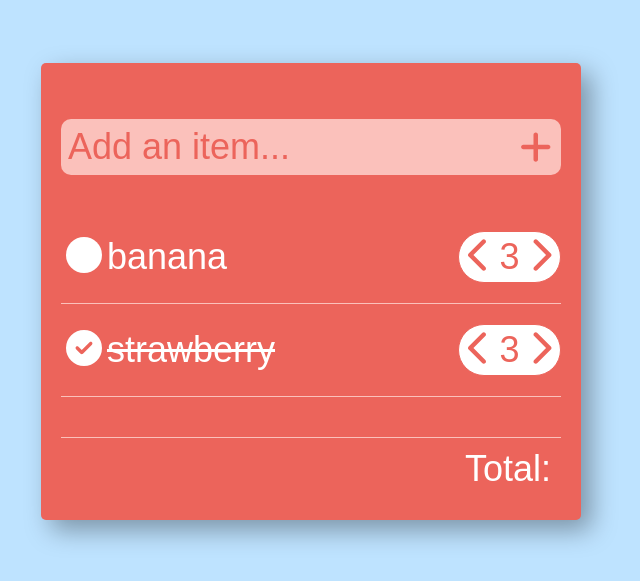
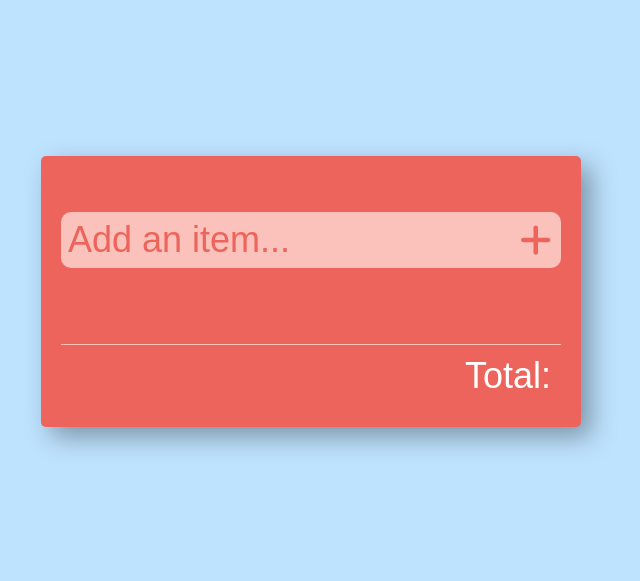
Before and after one commit to nagara-61127/react-exercise, a React (Create React App) app: page / in a window 1280 px wide. Shown: the part 109-690 px from the top of the page, without its empty margins (329-969 px from the left). Built offline with nearby package versions, Linux system fonts and the light colour scheme.

Commit message:
useStateへの型定義の仕方

```diff
--- a/src/App.tsx
+++ b/src/App.tsx
@@ -15,21 +15,8 @@ type Item = {
   isSelected: boolean;
 }
 
-const testItem: Item[] = [
-  {
-    itemName: 'banana',
-    quantity: 3,
-    isSelected: false,
-  },
-  {
-    itemName: 'strawberry',
-    quantity: 3,
-    isSelected: true,
-  },
-]
-
 const App = () => {
-	const [items, setItems] = useState(testItem);
+	const [items, setItems] = useState<Item[]>([]);
 
 	return (
 		<div className="app-background">
```
